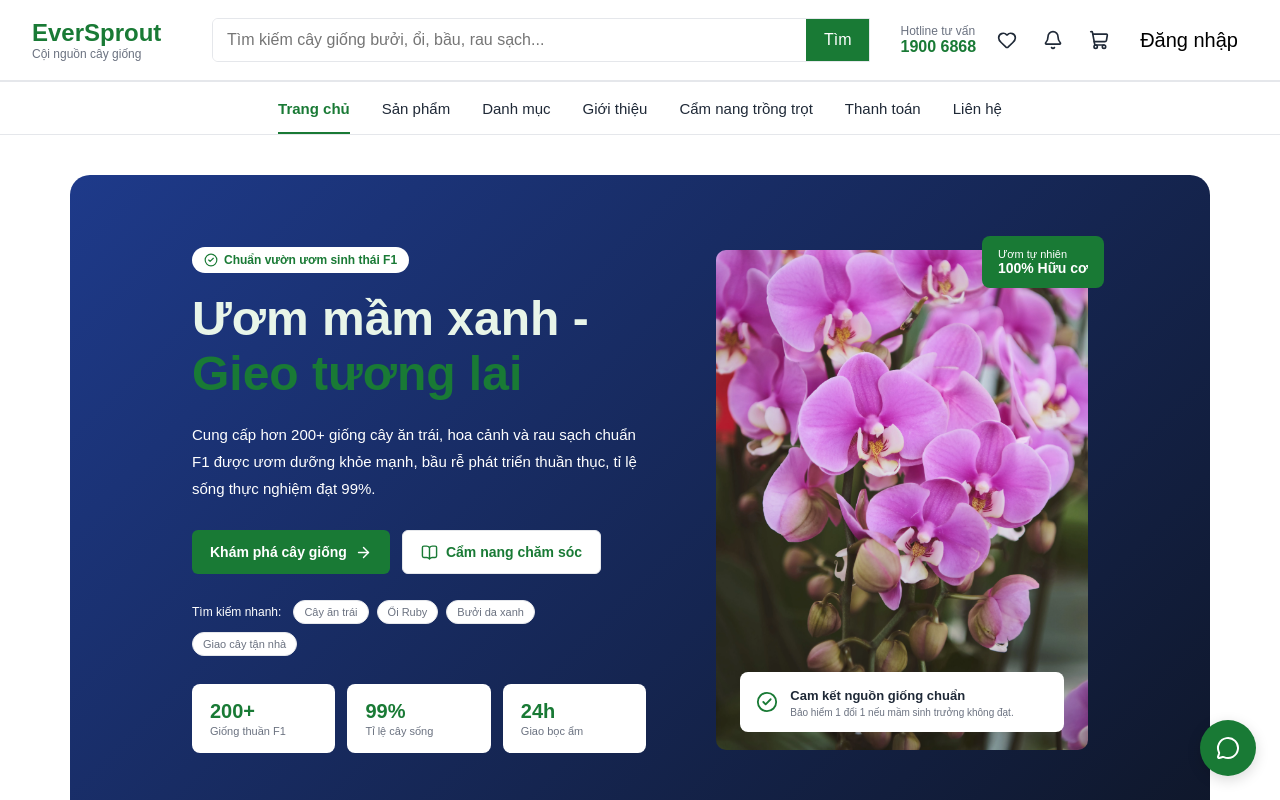
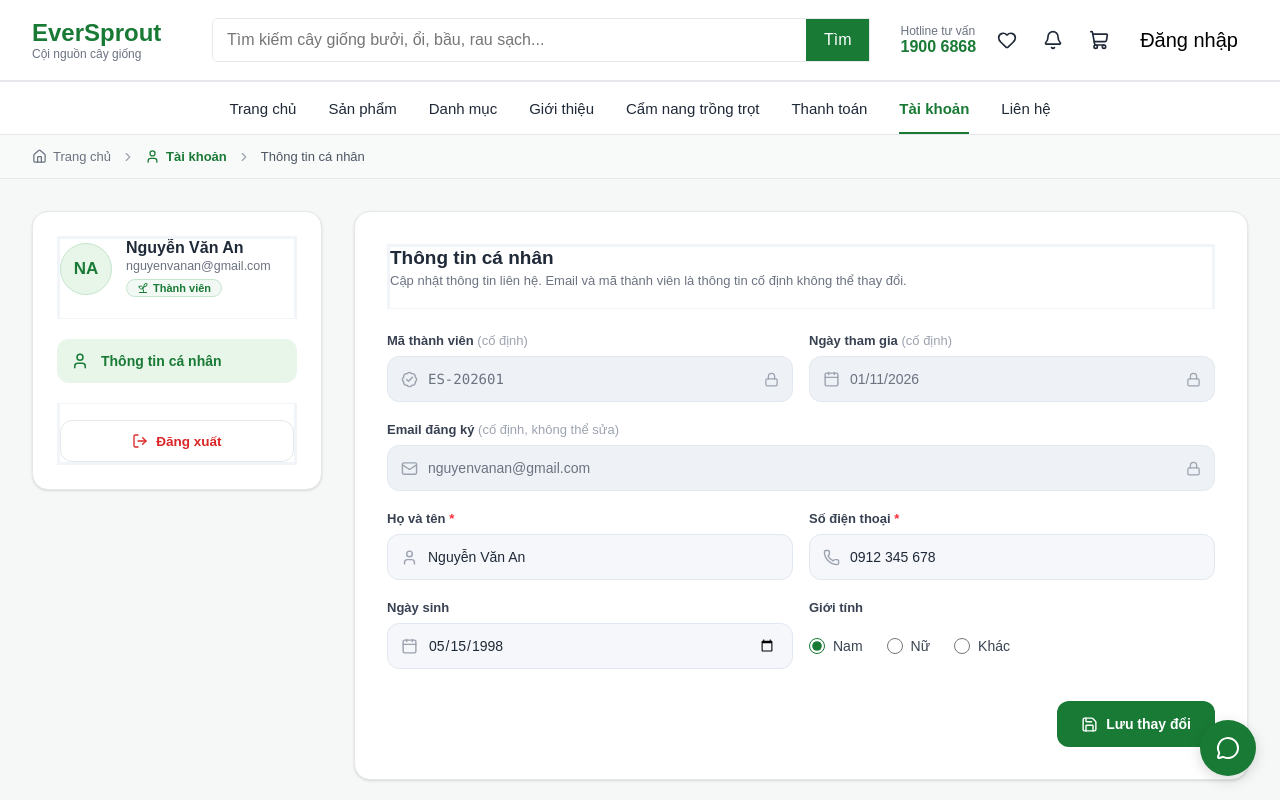
Before and after one commit to HoangDuyTan/FE_EverSprout, a React (Vite) app in the folder eversprout-app/: page /profile in a window 1280 px wide. Before the commit this address led to /. Shown: the top 800 px of the page. Built offline with nearby package versions, Linux system fonts and the light colour scheme.

Commit message:
feat: add profile page and nav link

```diff
--- a/eversprout-app/src/App.tsx
+++ b/eversprout-app/src/App.tsx
@@ -7,6 +7,7 @@ import ProductListingPage from "./pages/products/ProductListingPage.tsx";
 import AboutPage from "./pages/about/AboutPage.tsx";
 import ChatbotWidget from "./components/common/ChatbotWidget.tsx";
 import PaymentPage from "./pages/payment/PaymentPage.tsx";
+import ProfilePage from "./pages/profile/ProfilePage.tsx";
 
 import "./styles/globals.css";
 
@@ -24,6 +25,7 @@ function App() {
                 <Route path="/products" element={<ProductListingPage/>} />
                 <Route path="/about" element={<AboutPage/>}/>
                 <Route path="/payment" element={<PaymentPage/>}/>
+                <Route path="/profile" element={<ProfilePage/>}/>
                 <Route path="*" element={<Navigate to="/" replace />} />
             </Routes>
 
--- a/eversprout-app/src/components/layout/Navbar.tsx
+++ b/eversprout-app/src/components/layout/Navbar.tsx
@@ -14,6 +14,7 @@ export default function Navbar() {
                 <NavLink to="/about" className={getNavClass}>Giới thiệu</NavLink>
                 <NavLink to="/guides" className={getNavClass}>Cẩm nang trồng trọt</NavLink>
                 <NavLink to="/payment" className={getNavClass}>Thanh toán</NavLink>
+                <NavLink to="/profile" className={getNavClass}>Tài khoản</NavLink>
                 <NavLink to="/contact" className={getNavClass}>Liên hệ</NavLink>
             </div>
         </nav>
--- /dev/null
+++ b/eversprout-app/src/pages/profile/ProfilePage.tsx
@@ -0,0 +1,66 @@
+import { useState } from "react";
+import { Link, useNavigate } from "react-router-dom";
+import { ChevronRight, Home, User } from "lucide-react";
+import Header from "../../components/layout/Header";
+import Navbar from "../../components/layout/Navbar";
+import Footer from "../../components/layout/Footer";
+import ProfileSidebar, { ProfileTab } from "./components/ProfileSidebar";
+import ProfileInfoTab, { UserProfile } from "./components/ProfileInfoTab";
+import "./tailwind.css";
+
+export default function ProfilePage() {
+    const navigate = useNavigate();
+    const [activeTab, setActiveTab] = useState<ProfileTab>("info");
+    const [profile, setProfile] = useState<UserProfile>({
+        memberId: "ES-202601",
+        joinedAt: "01/11/2026",
+        fullName: "Nguyễn Văn An",
+        phone: "0912 345 678",
+        email: "nguyenvanan@gmail.com",
+        birthday: "1998-05-15",
+        gender: "male"
+    });
+
+    return (
+        <>
+            <Header />
+            <Navbar />
+
+            <div className="w-full bg-[#f8faf9] border-0 border-b border-solid border-[#e5e7eb]">
+                <div className="w-full max-w-[1440px] mx-auto px-5 sm:px-8 py-3.5 flex items-center gap-2.5 text-[13px] text-[#6b7280]">
+                    <Link to="/" className="inline-flex items-center gap-1.5 text-[#6b7280] hover:text-[#197a35]">
+                        <Home size={15} />
+                        <span>Trang chủ</span>
+                    </Link>
+                    <ChevronRight size={14} className="text-[#9ca3af]" />
+                    <span className="inline-flex items-center gap-1.5 font-semibold text-[#197a35]">
+                        <User size={15} />
+                        <span>Tài khoản</span>
+                    </span>
+                    <ChevronRight size={14} className="text-[#9ca3af]" />
+                    <span className="text-[#4b5563]">Thông tin cá nhân</span>
+                </div>
+            </div>
+
+            <main className="w-full bg-[#f5f8f6] pt-8 pb-20 -mb-[60px]">
+                <div className="w-full max-w-[1440px] mx-auto px-5 sm:px-8">
+                    <div className="grid grid-cols-1 lg:grid-cols-[290px_minmax(0,1fr)] gap-7 xl:gap-8 items-start">
+                        <ProfileSidebar
+                            fullName={profile.fullName}
+                            email={profile.email}
+                            activeTab={activeTab}
+                            onSelectTab={setActiveTab}
+                            onLogout={() => navigate("/login")}
+                        />
+
+                        <div className="min-w-0">
+                            <ProfileInfoTab profile={profile} onSave={setProfile} />
+                        </div>
+                    </div>
+                </div>
+            </main>
+
+            <Footer />
+        </>
+    );
+}
```
